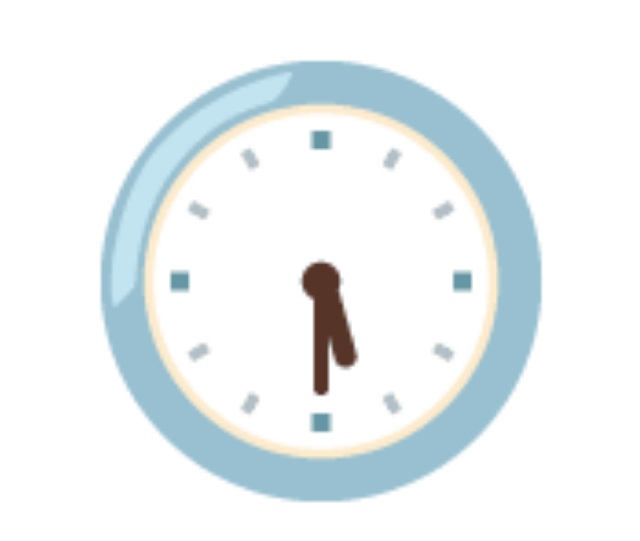
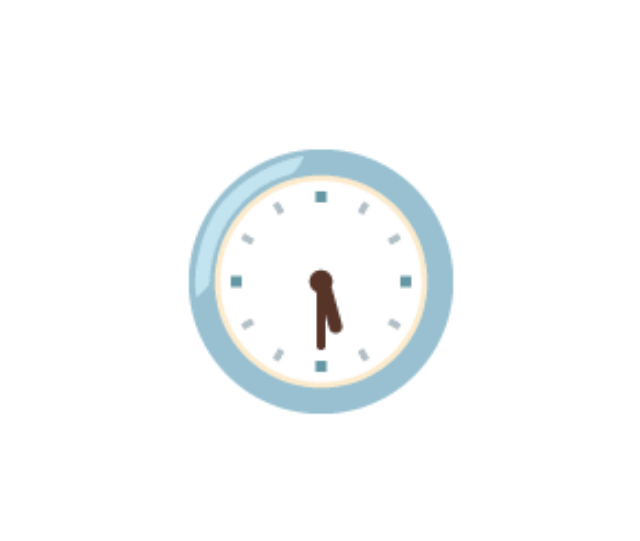
Before and after one commit to WebSnke/Emoji-O-Clock, a plain HTML site: page index.html in a window 1280 px wide. Shown: the part 119-660 px from the top of the page, without its empty margins (319-959 px from the left). Drawn offline with nearby package versions, Linux system fonts and the light colour scheme.

Commit message:
Update font-size

```diff
--- a/styles/style.css
+++ b/styles/style.css
@@ -13,7 +13,7 @@ body {
 }
 
 #clock {
-    font-size: 50vh;
+    font-size: 30vh;
     text-decoration: none;
 }
 
```
